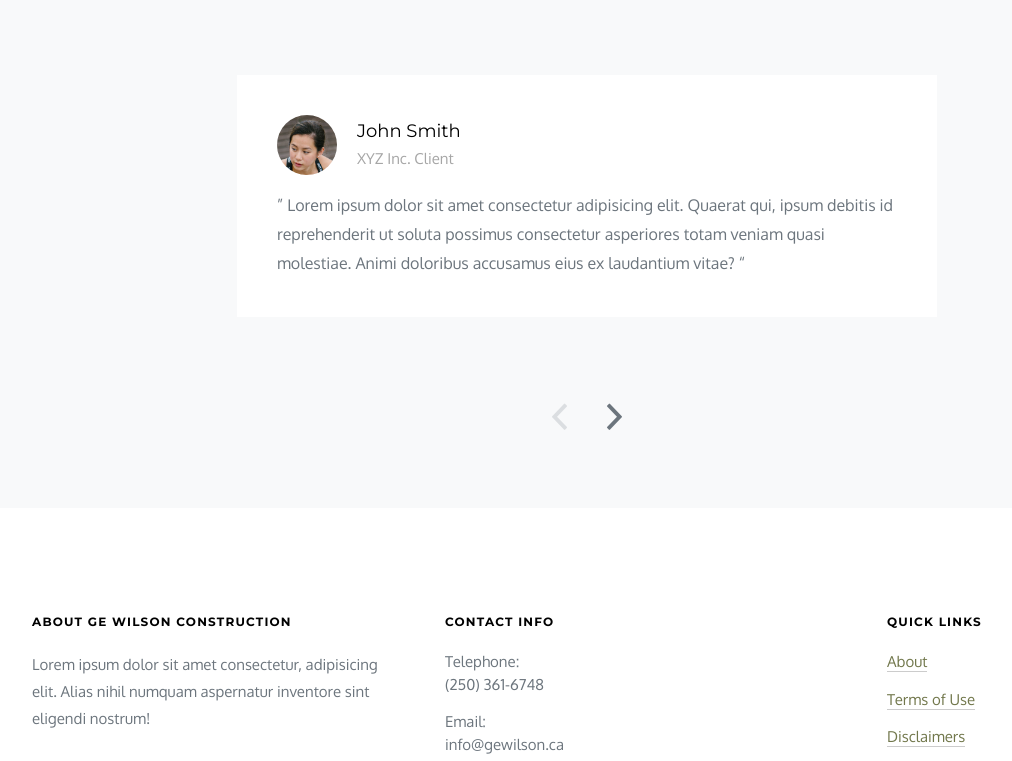
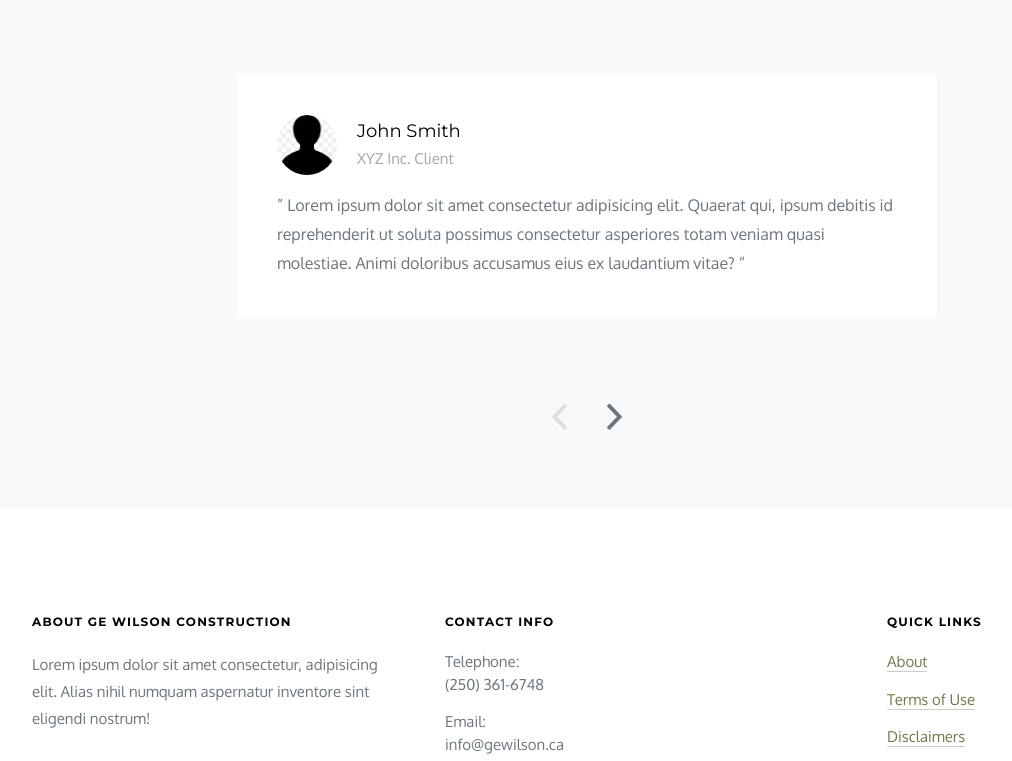
Before and after one commit to raventec/gewilson, a plain HTML site: page index.html in a window 1280 px wide. Shown: the part 1718-2479 px from the top of the page, without its empty margins (53-1065 px from the left). Drawn offline with nearby package versions, Linux system fonts and the light colour scheme; files whose address does not match are found by name.

Commit message:
Edits
Couple edits to get it ready for proposal

```diff
--- a/index.html
+++ b/index.html
@@ -215,7 +215,7 @@
           <div class="item">
             <div class="block-33 h-100">
                 <div class="vcard d-flex mb-3">
-                  <div class="image align-self-center"><img src="images/person_1.jpg" alt="Person here"></div>
+                  <div class="image align-self-center"><img src="images/headshoulders.jpg" alt="Person here"></div>
                   <div class="name-text align-self-center">
                     <h2 class="heading">John Smith</h2>
                     <span class="meta">XYZ Inc. Client</span>
@@ -232,7 +232,7 @@
           <div class="item">
             <div class="block-33 h-100">
                 <div class="vcard d-flex mb-3">
-                  <div class="image align-self-center"><img src="images/person_2.jpg" alt="Person here"></div>
+                  <div class="image align-self-center"><img src="images/headshoulders.jpg" alt="Person here"></div>
                   <div class="name-text align-self-center">
                     <h2 class="heading">Joshua Darren</h2>
                     <span class="meta">XYZ Inc. Client</span>
@@ -249,7 +249,7 @@
           <div class="item">
             <div class="block-33 h-100">
                 <div class="vcard d-flex mb-3">
-                  <div class="image align-self-center"><img src="images/person_3.jpg" alt="Person here"></div>
+                  <div class="image align-self-center"><img src="images/headshoulders.jpg" alt="Person here"></div>
                   <div class="name-text align-self-center">
                     <h2 class="heading">John Smith</h2>
                     <span class="meta">XYZ Inc. Client</span>
@@ -266,7 +266,7 @@
           <div class="item">
             <div class="block-33 h-100">
                 <div class="vcard d-flex mb-3">
-                  <div class="image align-self-center"><img src="images/person_1.jpg" alt="Person here"></div>
+                  <div class="image align-self-center"><img src="images/headshoulders.jpg" alt="Person here"></div>
                   <div class="name-text align-self-center">
                     <h2 class="heading">John Smith</h2>
                     <span class="meta">XYZ Inc. Client</span>
```
Also changed, not shown: images/headshoulders.jpg (added).
